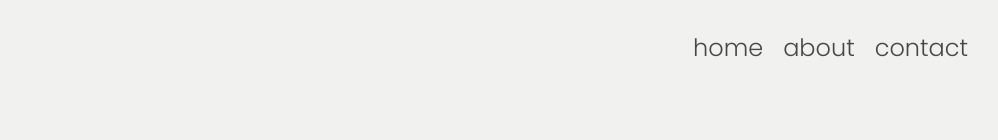
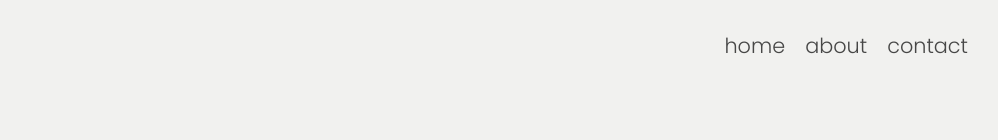
Before and after one commit to izzy1090/edie-templeton-design, a React (Create React App) app: page / in a window 1280 px wide. Shown: the top 140 px of the page, without its empty margins (282-1280 px from the left). Built offline with nearby package versions, Linux system fonts and the light colour scheme.

Commit message:
Added media breakpoints for screens capable of hovering

```diff
--- a/src/styles/images.css
+++ b/src/styles/images.css
@@ -24,6 +24,7 @@
     opacity: 0;
 }
 
+/* This media breakpoint targets screens with hover capabilities */
 @media (hover:hover){
     .imageContainer > img {
         max-width: 30vw;
--- a/src/styles/navMenu.css
+++ b/src/styles/navMenu.css
@@ -42,8 +42,15 @@
     margin: 5px;
     cursor: pointer;
     text-decoration: none;
-    font-size: 3rem;
+    font-size: 2rem;
     color: black;
+}
+
+/* This media breakpoint targets screens with hover capabilities */
+@media (hover:hover){
+    .mobileActiveMenu a:hover {
+        color: #F1F1EF;
+    }
 }
 
 .desktopMenu {
@@ -55,7 +62,7 @@
 
 .desktopMenu a {
     text-decoration: none;
-    font-size: 1.5rem;
+    font-size: 1.3rem;
     color: rgba(0, 0, 0, 0.704);
     position: relative; /* Ensure proper positioning of ::after pseudo-element */
 }
```
